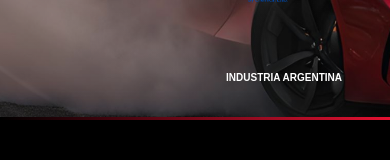
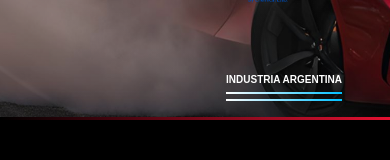
Before and after one commit to CapriaG/nivelceroarg, a React (Vite) app: page / in a window 390 px wide. Shown: the part 263-423 px from the top of the page. Built offline with nearby package versions, Linux system fonts and the light colour scheme.

Commit message:
agregar bandera arg

```diff
--- a/src/components/Home.jsx
+++ b/src/components/Home.jsx
@@ -61,8 +61,10 @@ const Home = () => {
           </div>
         </div>
         <div className="text-end pe-5 position-absolute bottom-0 end-0 mb-3">
-          <p>Industria Argentina</p>
-        </div>
+  <p>Industria Argentina</p>
+  <span className="line"></span>
+  <span className="line"></span>
+</div>
       </section>
 
       {/* Línea roja fuera del section */}
--- a/src/index.css
+++ b/src/index.css
@@ -236,6 +236,18 @@ body {
   text-align: right;
 }
 
+.text-end p{
+  margin: 0;
+}
+
+.text-end .line {
+  display: block;
+  width: 100%;
+  height: 3px;
+  background: linear-gradient(to left, #00bfff, #ffffff);
+  margin-top: 5px;
+}
+
 .red-line {
   width: 100%;
   height: 3px;
@@ -291,6 +303,11 @@ body {
     position: static;
     margin: 20px 0;
   }
+
+  .text-end .line{
+    height: 2px;
+  }
+
   .small-image {
     max-width: 200px;
   }
@@ -906,7 +923,7 @@ body {
 
   .virtue-section::before,
   .virtue-section::after{
-    width: 120px;
+    display: none;
   }
 
   .swiper-button-next,
@@ -1062,7 +1079,7 @@ body {
 
   .video-background::before,
 .video-background::after {
-  width: 55px; /* Ancho de la sombra */
+  display: none; /* Ancho de la sombra */
 
 }
 }
```
